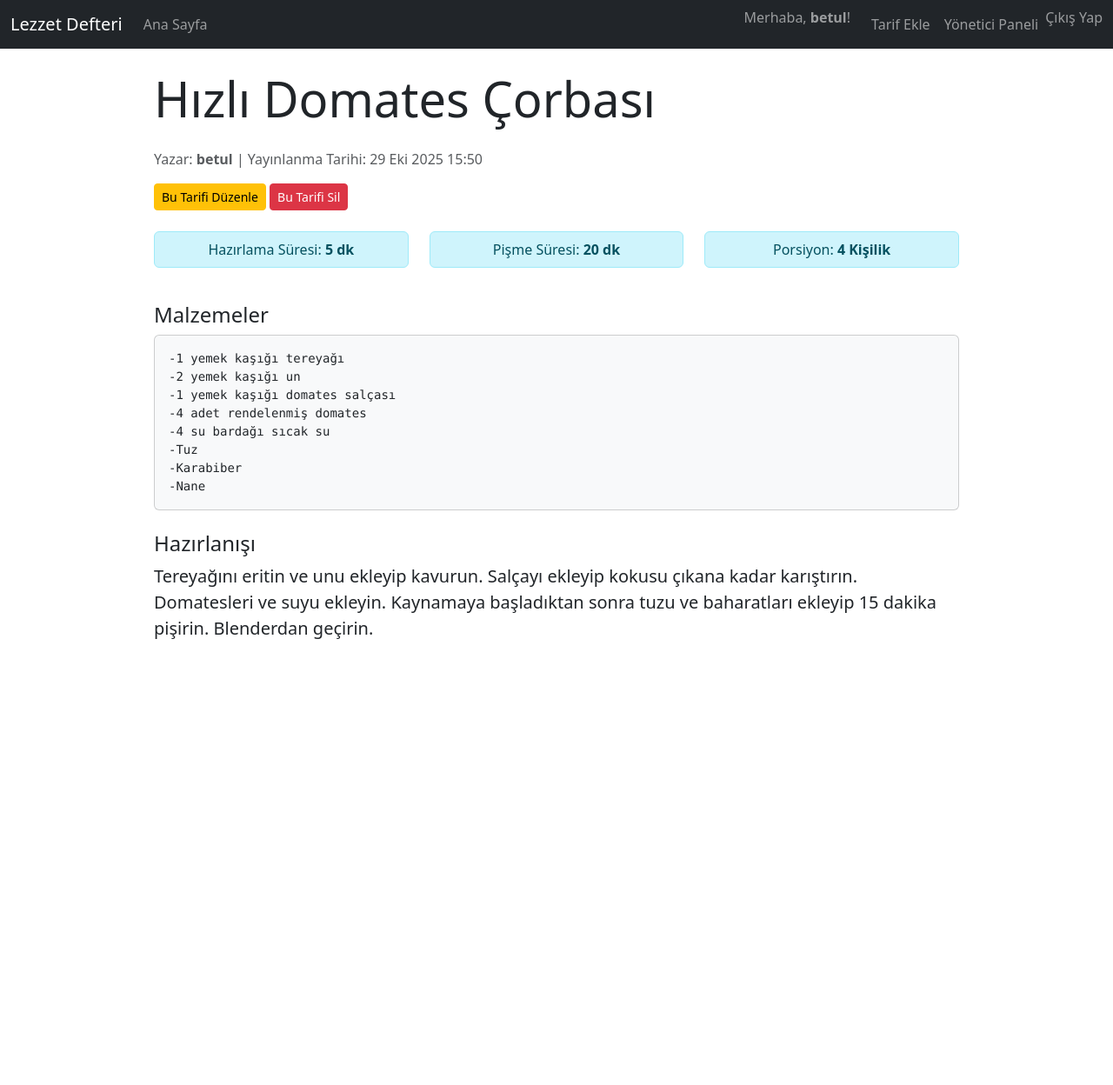
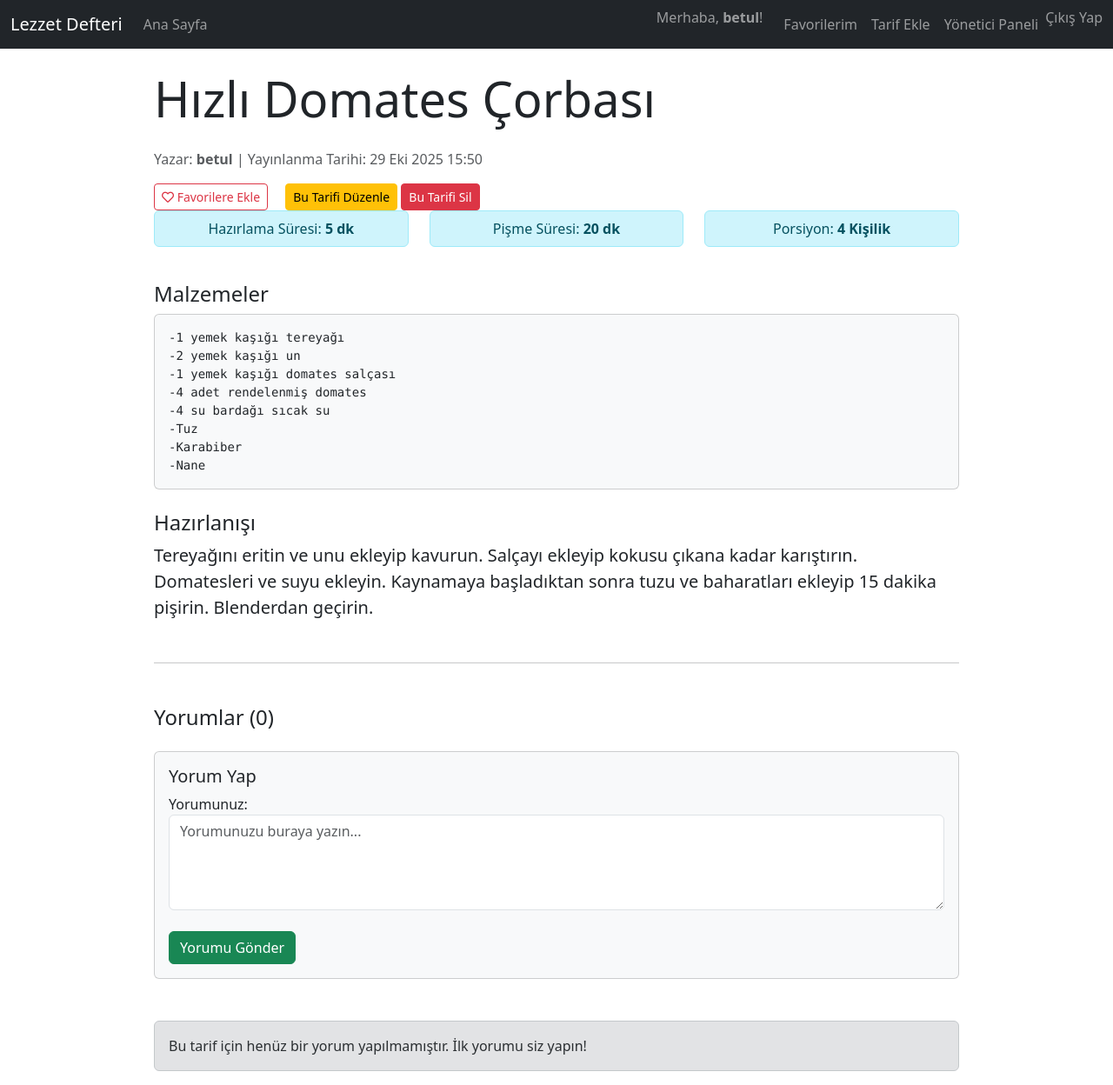
Before and after one commit to betulll12/lezzetdefteri-webuygulamasi, a Django app: page /tarifler/2/ in a window 1280 px wide. Shown: the whole page at 87% size. Before the commit the page ends 735 px from the top, so only its background shows below. Run offline with Django 5.2, Linux system fonts and the light colour scheme; a user stored in the database is signed in; data comes from the database, SQL or seed files in the repository; both versions use the stored data as it was after the commit; data that the repository does not hold is empty; some libraries are stand-ins or nearby versions.

Commit message:
yeni bölümler ekleme

```diff
--- a/kullanici/urls.py
+++ b/kullanici/urls.py
@@ -1,13 +1,19 @@
 # kullanici/urls.py
+
 from django.urls import path
 from . import views
-from .views import KullaniciGirisView # Bu zaten vardı
-from django.contrib.auth.views import LogoutView # YENİ IMPORT
+from .views import KullaniciGirisView
+from django.contrib.auth.views import LogoutView
 
 urlpatterns = [
+    # Kullanıcı İşlemleri
     path('kayit/', views.kayit_ol, name='kayit_ol'),
     path('giris/', KullaniciGirisView.as_view(), name='giris'),
 
-    # YENİ EKLENEN: Kullanıcı çıkış sayfası
+    # Kullanıcı çıkış sayfası (LogoutView kullanıldı)
     path('cikis/', LogoutView.as_view(next_page='/'), name='cikis'),
+
+    # YENİ EKLENEN URL: Favori Listesi
+    # Bu yol, views.py'deki favori_listesi fonksiyonunu çalıştırır.
+    path('favorilerim/', views.favori_listesi, name='favori_listesi'),
 ]
--- a/tarifler/forms.py
+++ b/tarifler/forms.py
@@ -1,7 +1,8 @@
-# tarifler/forms.py - GÜNCEL KOD (Bootstrap form stilleri eklendi)
+# tarifler/forms.py - GÜNCEL KOD
 
 from django import forms
-from .models import Tarif
+# Yorum modelini import etmeyi unutmayın
+from .models import Tarif, Yorum
 
 class TarifEkleForm(forms.ModelForm):
     class Meta:
@@ -29,3 +30,22 @@ class TarifEkleForm(forms.ModelForm):
             # Özellikle büyük metin kutularının (Textarea) satır sayısını ayarla
             if isinstance(field.widget, forms.Textarea):
                 field.widget.attrs['rows'] = 5
+
+
+# YENİ EKLENEN SINIF: Yorum Formu
+class YorumForm(forms.ModelForm):
+    # Formdaki 'icerik' alanının yer tutucusunu (placeholder) değiştirelim
+    icerik = forms.CharField(
+        widget=forms.Textarea(attrs={'placeholder': 'Yorumunuzu buraya yazın...', 'rows': 4}),
+        label='Yorumunuz'
+    )
+
+    class Meta:
+        model = Yorum
+        # Sadece yorum içeriğini kullanıcıdan almamız yeterli
+        fields = ('icerik',)
+
+    # Yorum formuna da Bootstrap form-control sınıfını ekleyelim
+    def __init__(self, *args, **kwargs):
+        super(YorumForm, self).__init__(*args, **kwargs)
+        self.fields['icerik'].widget.attrs['class'] = 'form-control'
--- a/tarifler/templates/tarifler/tarif_detay.html
+++ b/tarifler/templates/tarifler/tarif_detay.html
@@ -9,8 +9,25 @@
                 Yazar: <strong>{{ tarif.yazar.username }}</strong> | Yayınlanma Tarihi: {{ tarif.yayinlanma_tarihi|date:"d M Y H:i" }}
             </p>
 
+            {% if user.is_authenticated %}
+                <form method="POST" action="{% url 'favori_ekle_kaldir' tarif_id=tarif.pk %}" class="d-inline me-3">
+                    {% csrf_token %}
+
+                    {% if is_favori %}
+                        <button type="submit" class="btn btn-danger btn-sm">
+                            <i class="fas fa-heart"></i> Favorilerden Kaldır
+                        </button>
+                    {% else %}
+                        <button type="submit" class="btn btn-outline-danger btn-sm">
+                            <i class="far fa-heart"></i> Favorilere Ekle
+                        </button>
+                    {% endif %}
+
+                </form>
+            {% endif %}
+
             {% if tarif.yazar == user %}
-                <div class="mb-4">
+                <div class="mb-4 d-inline">
                     <a href="{% url 'tarif_duzenle' pk=tarif.pk %}" class="btn btn-warning btn-sm">Bu Tarifi Düzenle</a>
                     <a href="{% url 'tarif_sil' pk=tarif.pk %}" class="btn btn-danger btn-sm">Bu Tarifi Sil</a>
                 </div>
@@ -36,6 +53,45 @@
             <h2 class="h4">Hazırlanışı</h2>
             <p class="lead">{{ tarif.aciklama|linebreaksbr }}</p>
 
-        </div>
+
+            <hr class="my-5">
+            <h2 class="h4 mb-4">Yorumlar ({{ yorumlar.count }})</h2>
+
+            {% if user.is_authenticated %}
+                <div class="card card-body bg-light mb-5">
+                    <h5 class="card-title">Yorum Yap</h5>
+                    <form method="post">
+                        {% csrf_token %}
+                        {{ yorum_formu.as_p }}
+                        <button type="submit" class="btn btn-success mt-2">Yorumu Gönder</button>
+                    </form>
+                </div>
+            {% else %}
+                <div class="alert alert-warning text-center mb-5">
+                    Yorum yapabilmek için lütfen <a href="{% url 'giris' %}" class="alert-link">Giriş Yapın</a>.
+                </div>
+            {% endif %}
+
+
+            <div class="yorum-listesi">
+                {% if yorumlar %}
+                    {% for yorum in yorumlar %}
+                        <div class="card mb-3">
+                            <div class="card-body">
+                                <h6 class="card-subtitle mb-2 text-muted">
+                                    <i class="fas fa-user-circle"></i> <strong>{{ yorum.yazar.username }}</strong>
+                                    <small class="float-end">{{ yorum.olusturma_tarihi|date:"d M Y H:i" }}</small>
+                                </h6>
+                                <p class="card-text">{{ yorum.icerik|linebreaksbr }}</p>
+                            </div>
+                        </div>
+                    {% endfor %}
+                {% else %}
+                    <div class="alert alert-secondary">
+                        Bu tarif için henüz bir yorum yapılmamıştır. İlk yorumu siz yapın!
+                    </div>
+                {% endif %}
+            </div>
+            </div>
     </div>
 {% endblock content %}
--- a/tarifler/urls.py
+++ b/tarifler/urls.py
@@ -7,12 +7,14 @@ urlpatterns = [
     # 1. ÖNCE: Spesifik adres olan 'ekle/' gelir
     path('ekle/', views.tarif_ekle, name='tarif_ekle'),
 
-    # YENİ EKLENEN URL'ler: Düzenleme ve Silme
-    # pk kullanıldı (views.py'deki fonksiyonlara uygun olması için)
+    # Düzenleme, Silme ve Favori yolları
     path('<int:pk>/duzenle/', views.tarif_duzenle, name='tarif_duzenle'),
     path('<int:pk>/sil/', views.tarif_sil, name='tarif_sil'),
 
-    # 2. SONRA: Genel adres olan <int:tarif_id>/ gelir (İsmi 'pk' olarak değiştirdim)
-    # Detay sayfasının yolu, düzenleme ve silme yollarının ardından gelmelidir.
+    # YENİ EKLENEN SATIR: Favori Ekle/Kaldır İşlemi
+    # <int:tarif_id> kullanıldı (views.py'deki fonksiyona uygun olması için)
+    path('favori/<int:tarif_id>/', views.favori_ekle_kaldir, name='favori_ekle_kaldir'),
+
+    # 2. SONRA: Genel adres olan <int:pk>/ gelir
     path('<int:pk>/', views.tarif_detay, name='tarif_detay'),
 ]
--- a/tarifler/views.py
+++ b/tarifler/views.py
@@ -2,19 +2,63 @@
 
 from django.shortcuts import render, get_object_or_404, redirect
 from django.contrib.auth.decorators import login_required
-from .models import Tarif
-from .forms import TarifEkleForm
+from django.contrib import messages
+from .models import Tarif, Favori, Yorum
+from .forms import TarifEkleForm, YorumForm
 
-# Var olan tarif_detay fonksiyonu (URL'deki <int:pk> ile uyumlu hale getirildi)
+# GÜNCELLENEN FONKSİYON: Tarif Detay Sayfası
 def tarif_detay(request, pk):
     tarif = get_object_or_404(Tarif, pk=pk)
+    is_favori = False
+
+    # 1. Favori kontrolü
+    if request.user.is_authenticated:
+        if Favori.objects.filter(kullanici=request.user, tarif=tarif).exists():
+            is_favori = True
+
+    # 2. Yorum Formu ve İşlemi (Aynı URL'e POST yapıyoruz)
+    if request.method == 'POST':
+        # Sadece giriş yapmış kullanıcılar yorum yapabilir
+        if not request.user.is_authenticated:
+            messages.error(request, "Yorum yapabilmek için lütfen giriş yapın.")
+            return redirect('giris')
+
+        # Yorum formundan gelen POST verisini kontrol et
+        # Eğer bu POST isteği favori butonu değilse, yorum formu olarak işle
+        if 'icerik' in request.POST:
+            form = YorumForm(request.POST)
+            if form.is_valid():
+                yeni_yorum = form.save(commit=False)
+                yeni_yorum.tarif = tarif
+                yeni_yorum.yazar = request.user
+                yeni_yorum.save()
+
+                messages.success(request, "Yorumunuz başarıyla eklendi.")
+
+                # Sayfayı yenilemeden hemen sonra yorumu göstermek için redirect
+                return redirect('tarif_detay', pk=tarif.pk)
+
+        # NOT: Eğer POST isteği favori butonu ise (csrf_token ve hidden input olmadan),
+        # form kontrolü atlanıp aşağıdaki GET/Context bloğuna geçecektir.
+
+    else:
+        # GET isteği ise boş formu göster
+        form = YorumForm()
+
+    # 3. Yorumları Listeleme
+    yorumlar = tarif.yorumlar.all() # Modeldeki related_name='yorumlar' ile çekiliyor
+
     context = {
         'tarif': tarif,
+        'is_favori': is_favori,
+        'yorumlar': yorumlar,
+        'yorum_formu': form,
         'title': tarif.baslik,
     }
     return render(request, 'tarifler/tarif_detay.html', context)
 
-# Tarif Ekleme fonksiyonu (URL'deki <int:pk> ile uyumlu hale getirildi)
+
+# EKSİK OLAN FONKSİYON 1: Tarif Ekleme
 @login_required(login_url='/kullanici/giris/')
 def tarif_ekle(request):
     if request.method == 'POST':
@@ -23,7 +67,7 @@ def tarif_ekle(request):
             tarif = form.save(commit=False)
             tarif.yazar = request.user
             tarif.save()
-            # Yönlendirme, URL'deki 'pk' parametresini kullanacak şekilde güncellendi
+            messages.success(request, "Tarif başarıyla eklendi!")
             return redirect('tarif_detay', pk=tarif.pk)
     else:
         form = TarifEkleForm()
@@ -35,43 +79,66 @@ def tarif_ekle(request):
     return render(request, 'tarifler/tarif_ekle.html', context)
 
 
-# YENİ EKLENEN FONKSİYON: Tarifi Düzenleme
+# EKSİK OLAN FONKSİYON 2: Tarifi Düzenleme
 @login_required
 def tarif_duzenle(request, pk):
-    # pk (primary key) ile tarife ulaş
     tarif = get_object_or_404(Tarif, pk=pk)
 
-    # GÜVENLİK KONTROLÜ: Sadece tarifi oluşturan kullanıcı düzenleyebilir
+    # GÜVENLİK KONTROLÜ
     if tarif.yazar != request.user:
+        messages.error(request, "Bu tarifi düzenleme yetkiniz yok.")
         return redirect('tarif_detay', pk=pk)
 
     if request.method == 'POST':
         form = TarifEkleForm(request.POST, instance=tarif)
         if form.is_valid():
             form.save()
+            messages.success(request, "Tarif başarıyla güncellendi.")
             return redirect('tarif_detay', pk=tarif.pk)
     else:
-        # Sayfa ilk açıldığında, formun içini mevcut verilerle doldur
         form = TarifEkleForm(instance=tarif)
 
-    # Düzenleme için de tarif_ekle.html şablonunu kullanıyoruz
     return render(request, 'tarifler/tarif_ekle.html', {'form': form, 'title': 'Tarifi Düzenle'})
 
 
-# YENİ EKLENEN FONKSİYON: Tarifi Silme
+# EKSİK OLAN FONKSİYON 3: Tarifi Silme
 @login_required
 def tarif_sil(request, pk):
-    # pk ile tarife ulaş
     tarif = get_object_or_404(Tarif, pk=pk)
 
-    # GÜVENLİK KONTROLÜ: Sadece tarifi oluşturan kullanıcı silebilir
+    # GÜVENLİK KONTROLÜ
     if tarif.yazar != request.user:
+        messages.error(request, "Bu tarifi silme yetkiniz yok.")
         return redirect('tarif_detay', pk=pk)
 
-    # Kullanıcıdan silme onayı geldiyse
     if request.method == 'POST':
-        tarif.delete() # Tarifi sil
-        return redirect('/') # Ana sayfaya yönlendir
+        tarif.delete()
+        messages.success(request, "Tarif başarıyla silindi.")
+        return redirect('anasayfa') # Ana sayfaya yönlendir
 
-    # POST gelmediyse, silme onay sayfasını göster
     return render(request, 'tarifler/tarif_sil.html', {'tarif': tarif, 'title': 'Tarifi Sil'})
+
+
+# EKSİK OLAN FONKSİYON 4: FAVORİ FONKSİYONU
+@login_required
+def favori_ekle_kaldir(request, tarif_id):
+    """
+    Bir tarife favori ekler veya var olan favoriyi kaldırır.
+    """
+    if request.method == 'POST':
+        tarif = get_object_or_404(Tarif, id=tarif_id)
+
+        favori_var_mi = Favori.objects.filter(kullanici=request.user, tarif=tarif).exists()
+
+        if favori_var_mi:
+            Favori.objects.filter(kullanici=request.user, tarif=tarif).delete()
+            messages.info(request, "Favorilerden kaldırıldı.")
+        else:
+            Favori.objects.create(kullanici=request.user, tarif=tarif)
+            messages.success(request, "Favorilere eklendi!")
+
+        # Kullanıcının geldiği sayfaya yönlendir
+        return redirect(request.META.get('HTTP_REFERER', 'anasayfa'))
+
+    # POST isteği değilse
+    return redirect('anasayfa')
--- a/templates/base.html
+++ b/templates/base.html
@@ -7,6 +7,8 @@
     <title>{{ title|default:"Lezzet Defteri" }}</title>
 
     <link href="https://cdn.jsdelivr.net/npm/bootstrap@5.3.3/dist/css/bootstrap.min.css" rel="stylesheet">
+
+    <link rel="stylesheet" href="https://cdnjs.cloudflare.com/ajax/libs/font-awesome/5.15.4/css/all.min.css">
 </head>
 <body>
 
@@ -29,6 +31,9 @@
                             <span class="navbar-text me-3">
                                 Merhaba, <strong>{{ user.username }}</strong>!
                             </span>
+                        </li>
+                        <li class="nav-item">
+                            <a class="nav-link" href="{% url 'favori_listesi' %}">Favorilerim</a>
                         </li>
                         <li class="nav-item">
                             <a class="nav-link" href="{% url 'tarif_ekle' %}">Tarif Ekle</a>
```
Also changed, not shown: anasayfa/templates/anasayfa/index.html (+63 -10 lines), anasayfa/views.py (+47 -5 lines), kullanici/templates/kullanici/favori_listesi.html (added, +39 -0 lines), kullanici/views.py (+31 -2 lines), tarifler/models.py (+43 -4 lines), db.sqlite3, tarifler/migrations/0003_favori.py (added), tarifler/migrations/0004_yorum.py (added).
